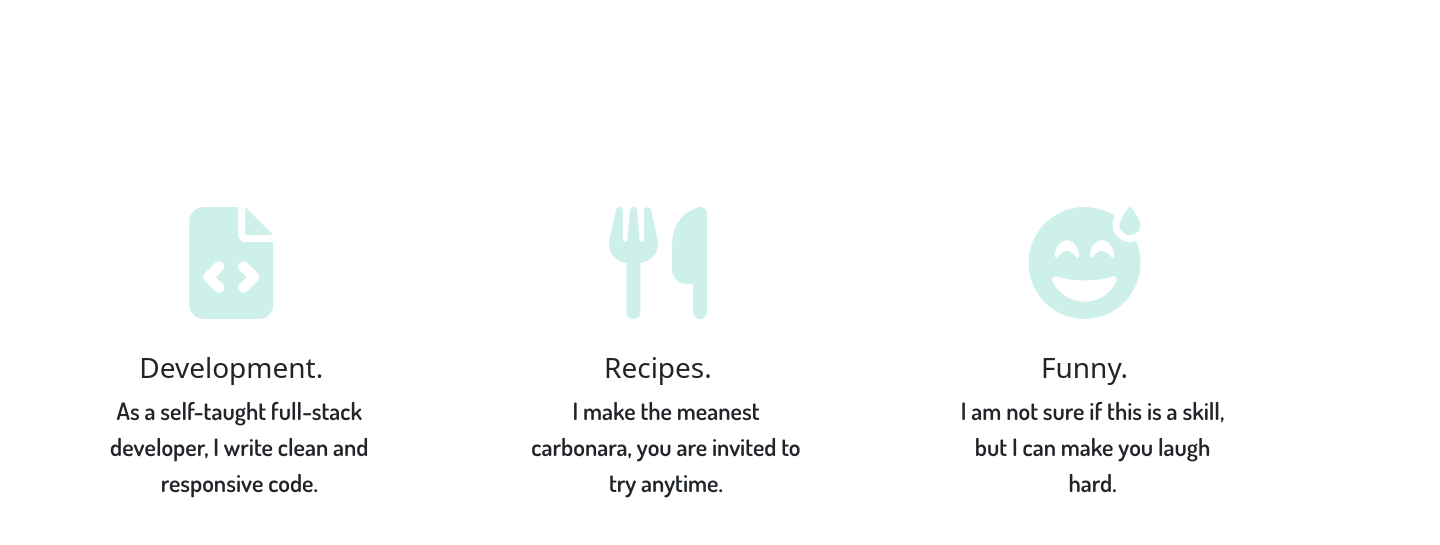
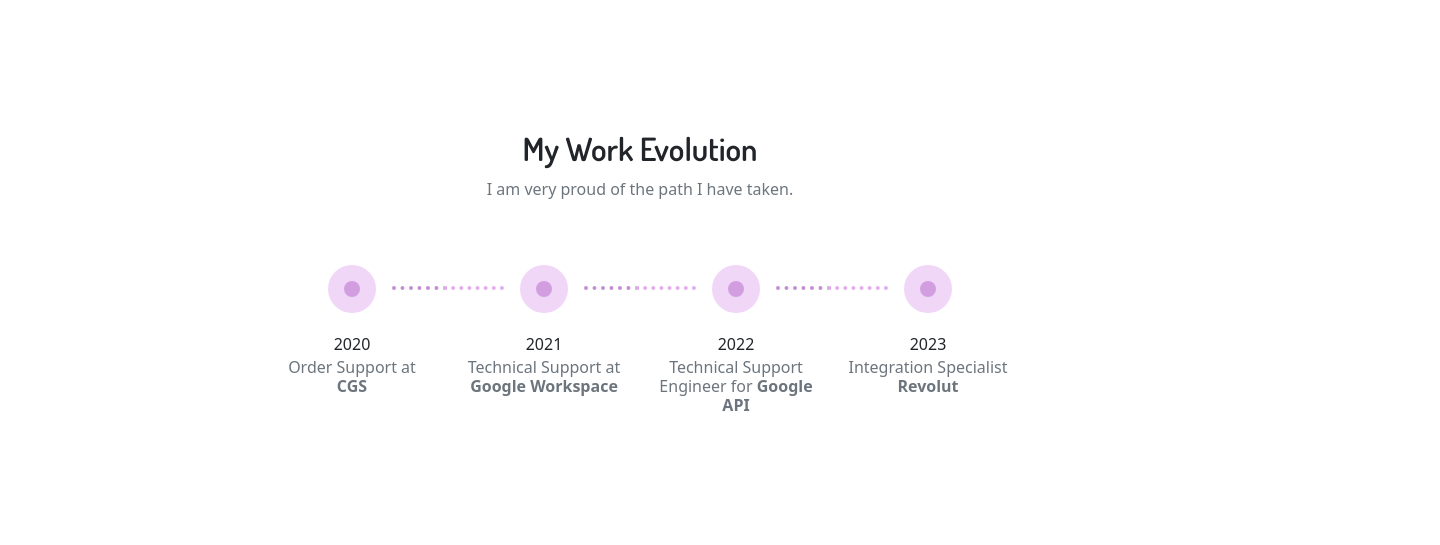
Before and after one commit to MeowIT/Portofolio-V3, a website: page index.html in a window 1280 px wide. Shown: the part 1780-2325 px from the top of the page, 1440 px wide, since content can reach past the window. Drawn offline with nearby package versions, Linux system fonts and the light colour scheme.

Commit message:
Added a new feature

```diff
--- a/css/query.css
+++ b/css/query.css
@@ -6,7 +6,7 @@
   }
 
   .nav {
-    left: 30%;
+    left: 19%;
     top: 5vh;
     height: 1rem;
   }
--- a/css/style.css
+++ b/css/style.css
@@ -55,19 +55,18 @@
 }
 
 /* NOTE: Nav Bar */
-.header {
-  padding: 5rem;
-}
 
 .cristina {
   position: relative;
+  margin: 5%;
   border-radius: 20%;
   left: 10%;
 }
 
 .nav {
   position: relative;
-  left: 50%;
+  margin-top: 10%;
+  left: 30%;
   display: grid;
   width: 30rem;
   grid-template-columns: 1fr 1fr 1fr;
@@ -115,7 +114,6 @@
 
 .h1-middle {
   z-index: 1000;
-  position: absolute;
   left: 0.5%;
   font-family: 'Dosis', sans-serif;
   font-size: 5rem;
--- /dev/null
+++ b/css/timeline.css
@@ -0,0 +1,66 @@
+body{margin-top:20px;}
+.timeline-steps {
+    display: flex;
+    justify-content: center;
+    flex-wrap: wrap
+}
+.container{
+    padding-bottom: 5%;
+}
+h2{
+    font-family: 'Dosis', sans-serif;
+}
+.timeline-steps .timeline-step {
+    align-items: center;
+    display: flex;
+    flex-direction: column;
+    position: relative;
+    margin: 1rem
+}
+
+@media (min-width:768px) {
+    .timeline-steps .timeline-step:not(:last-child):after {
+        content: "";
+        display: block;
+        border-top: .25rem dotted #C490D1;
+        width: 3.46rem;
+        position: absolute;
+        left: 7.5rem;
+        top: .3125rem
+    }
+    .timeline-steps .timeline-step:not(:first-child):before {
+        content: "";
+        display: block;
+        border-top: .25rem dotted  #e2aeef;
+        width: 3.8125rem;
+        position: absolute;
+        right: 7.5rem;
+        top: .3125rem
+    }
+}
+
+.timeline-steps .timeline-content {
+    width: 10rem;
+    text-align: center
+}
+
+.timeline-steps .timeline-content .inner-circle {
+    border-radius: 1.5rem;
+    height: 1rem;
+    width: 1rem;
+    display: inline-flex;
+    align-items: center;
+    justify-content: center;
+    background-color: #C490D1
+}
+
+.timeline-steps .timeline-content .inner-circle:before {
+    content: "";
+    background-color: #e2aeef;
+    display: inline-block;
+    height: 3rem;
+    width: 3rem;
+    min-width: 3rem;
+    border-radius: 6.25rem;
+    opacity: .5
+}
--- a/index.html
+++ b/index.html
@@ -7,6 +7,7 @@
   <!-- NOTE: CSS -->
   <link rel="stylesheet" href="css/style.css">
   <link rel="stylesheet" href="css/query.css">
+  <link rel="stylesheet" href="css/timeline.css">
 
   <!-- NOTE: Bootstrap -->
   <link href="https://cdn.jsdelivr.net/npm/bootstrap@5.0.2/dist/css/bootstrap.min.css" rel="stylesheet" integrity="sha384-EVSTQN3/azprG1Anm3QDgpJLIm9Nao0Yz1ztcQTwFspd3yD65VohhpuuCOmLASjC" crossorigin="anonymous">
@@ -34,6 +35,7 @@
       <div class="col-lg-6 col-md-12">
         <nav class="nav">
           <a id="a" href="#about">About</a>
+          <a id="a" href="#evolution">Evolution</a>
           <a id="a" href="#skills">Skills</a>
           <a id="a" href="#work">Work</a>
         </nav>
@@ -69,11 +71,53 @@
     <hr class="hr-top" size="3" noshade>
     <h1 class="h1-middle">Hi!</h1>
 
-    <p class="p-middle">It is so nice to meet you, you already know my name, now let me tell you some things about myself! I was born in Bucharest and I am 23 years old, I live a quiet life,
-      I love swimming and reading but most of all spending time with my family, now that we are on the subject, I have a 2 year old daughter ( I bet you feel a bit sorry for me now, she is a handfull) and honestly she is the main reason I started
-      programing, I never tought I was capable of it, or like it but she made me become a better version of myself, and with a LOT of help from my brother that is a Software Engineer 👩🏻‍💻 my journey started. I am so excited to see where it will
-      take me!
+    <p class="p-middle">It is so nice to meet you, you already know my name, now let me tell you some things about myself! I am a Fullstack Developer with proven experience in creating and maintaining reusable code for different projects thanks to the skills I have gathered from my learning experience as well as my current job. Passionate about learning and development, with a desire to apply my skills on a larger development team, eager to tackle more complex issues whilst continuously improving and expanding my knowledge.
     </p>
+  </section>
+  <section>
+    <div class="container" id="evolution">
+      <div class="row text-center justify-content-center mb-5">
+          <div class="col-xl-6 col-lg-8">
+              <h2 class="font-weight-bold">My Work Evolution</h2>
+              <p class="text-muted">I am very proud of the path I have taken.</p>
+          </div>
+      </div>
+
+      <div class="row">
+          <div class="col">
+              <div class="timeline-steps aos-init aos-animate" data-aos="fade-up">
+                  <div class="timeline-step">
+                      <div class="timeline-content" data-toggle="popover" data-trigger="hover" data-placement="top" title="" data-content="And here's some amazing content. It's very engaging. Right?" data-original-title="2003">
+                          <div class="inner-circle"></div>
+                          <p class="h6 mt-3 mb-1">2020</p>
+                          <p class="h6 text-muted mb-0 mb-lg-0">Order Support at <b>CGS</b></p>
+                      </div>
+                  </div>
+                  <div class="timeline-step">
+                      <div class="timeline-content" data-toggle="popover" data-trigger="hover" data-placement="top" title="" data-content="And here's some amazing content. It's very engaging. Right?" data-original-title="2004">
+                          <div class="inner-circle"></div>
+                          <p class="h6 mt-3 mb-1">2021</p>
+                          <p class="h6 text-muted mb-0 mb-lg-0">Technical Support at <b>Google Workspace</b> </p>
+                      </div>
+                  </div>
+                  <div class="timeline-step">
+                      <div class="timeline-content" data-toggle="popover" data-trigger="hover" data-placement="top" title="" data-content="And here's some amazing content. It's very engaging. Right?" data-original-title="2005">
+                          <div class="inner-circle"></div>
+                          <p class="h6 mt-3 mb-1">2022</p>
+                          <p class="h6 text-muted mb-0 mb-lg-0">Technical Support Engineer for <b>Google API</b></p>
+                      </div>
+                  </div>
+                  <div class="timeline-step">
+                      <div class="timeline-content" data-toggle="popover" data-trigger="hover" data-placement="top" title="" data-content="And here's some amazing content. It's very engaging. Right?" data-original-title="2010">
+                          <div class="inner-circle"></div>
+                          <p class="h6 mt-3 mb-1">2023</p>
+                          <p class="h6 text-muted mb-0 mb-lg-0">Integration Specialist <b>Revolut</b></p>
+                      </div>
+                  </div>
+              </div>
+          </div>
+      </div>
+  </div>
   </section>
 
   <section id="skills">
@@ -98,6 +142,7 @@
       </div>
     </div>
   </section>
+
 
   <section id="work">
     <div id="carouselExampleInterval" class="carousel slide" data-bs-ride="carousel">
--- /dev/null
+++ b/package.json
@@ -0,0 +1,5 @@
+{
+  "dependencies": {
+    "bootstrap": "^5.3.0-alpha3"
+  }
+}
```
Also changed, not shown: 1 other file.
